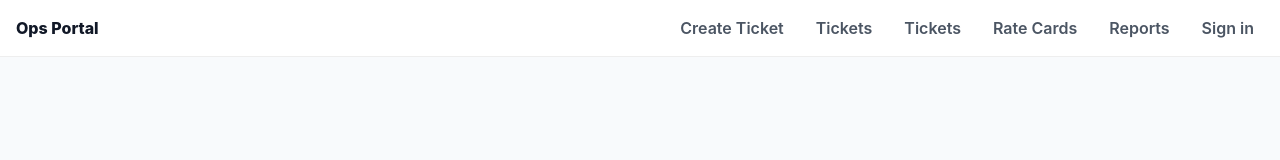
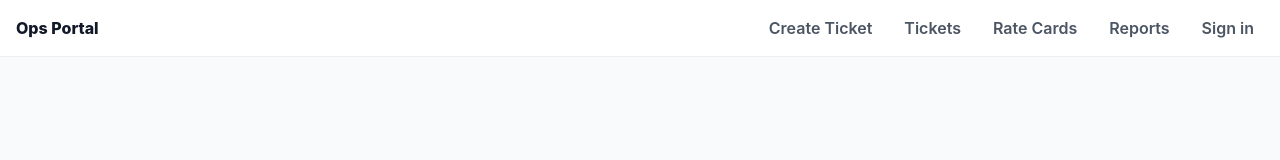
Before and after one commit to tmoubre/supabase-payroll-frontend, a React (Create React App) app: page / in a window 1280 px wide. Shown: the top 160 px of the page. Built offline with nearby package versions, Linux system fonts and the light colour scheme; the HTML template or start-up script is replaced by a standard one.

Commit message:
updated app.js

```diff
--- a/src/App.js
+++ b/src/App.js
@@ -1,3 +1,4 @@
+//App.js
 import React from "react";
 import { Routes, Route, Navigate } from "react-router-dom";
 import NavBar from "./components/NavBar";
@@ -34,17 +35,19 @@ function App() {
             </RequireAuth>
           }
         />
-
-        {/* Aliases & stubs */}
-        <Route path="/new" element={<Navigate to="/tickets/new" replace />} />
         <Route
           path="/tickets"
           element={
             <RequireAuth>
-              <Placeholder title="Tickets" />
+              <TicketsList />
             </RequireAuth>
           }
         />
+
+        {/* Alias */}
+        <Route path="/new" element={<Navigate to="/tickets/new" replace />} />
+
+        {/* Other stubs (protected) */}
         <Route
           path="/rate-cards"
           element={
@@ -61,14 +64,6 @@ function App() {
             </RequireAuth>
           }
         />
-        <Route
-          path="/tickets"
-          element={
-            <RequireAuth>
-              <TicketsList />
-            </RequireAuth>
-          }
-        />
 
         {/* Fallback */}
         <Route path="*" element={<Home />} />
--- a/src/components/NavBar.js
+++ b/src/components/NavBar.js
@@ -1,3 +1,4 @@
+//NavBar.js
 import React, { useEffect, useState } from "react";
 import { Link, NavLink } from "react-router-dom";
 import { supabase } from "../supabaseClient";
@@ -25,9 +26,6 @@ export default function NavBar() {
       <div style={{ display: "flex", gap: 12, alignItems: "center" }}>
         <NavLink to="/tickets/new" style={styles.link}>
           Create Ticket
-        </NavLink>
-        <NavLink to="/tickets" style={styles.link}>
-          Tickets
         </NavLink>
         <NavLink to="/tickets" style={styles.link}>
           Tickets
```
